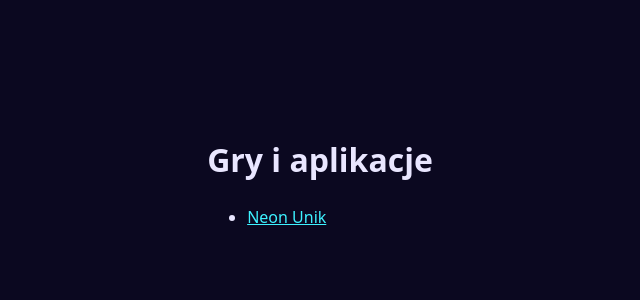
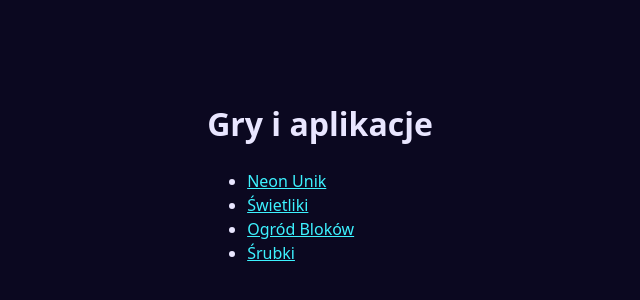
Before and after one commit to bankowy11-lgtm/bankowy11-lgtm.github.io, a plain HTML site: page index.html in a window 1280 px wide. Shown: the part 220-520 px from the top of the page, without its empty margins (320-960 px from the left). Drawn offline with Linux system fonts and the light colour scheme.

Commit message:
assetlinks: Świetliki, Ogród Bloków, Śrubki
Co-Authored-By: Claude Opus 5.5 <noreply@anthropic.com>

```diff
--- a/index.html
+++ b/index.html
@@ -2,4 +2,4 @@
 <html lang="pl"><head><meta charset="utf-8"><meta name="viewport" content="width=device-width,initial-scale=1">
 <title>Gry i aplikacje</title>
 <style>body{margin:0;min-height:100vh;background:#0b0820;color:#e9e6ff;font:16px/1.5 system-ui,sans-serif;display:grid;place-items:center;padding:16px;box-sizing:border-box}a{color:#3df2ff}</style>
-</head><body><main><h1>Gry i aplikacje</h1><ul><li><a href="/neon-unik/">Neon Unik</a></li></ul></main></body></html>
+</head><body><main><h1>Gry i aplikacje</h1><ul><li><a href="/neon-unik/">Neon Unik</a></li><li><a href="/swietliki/">Świetliki</a></li><li><a href="/ogrod-blokow/">Ogród Bloków</a></li><li><a href="/srubki/">Śrubki</a></li></ul></main></body></html>
```
Also changed, not shown: .well-known/assetlinks.json.
